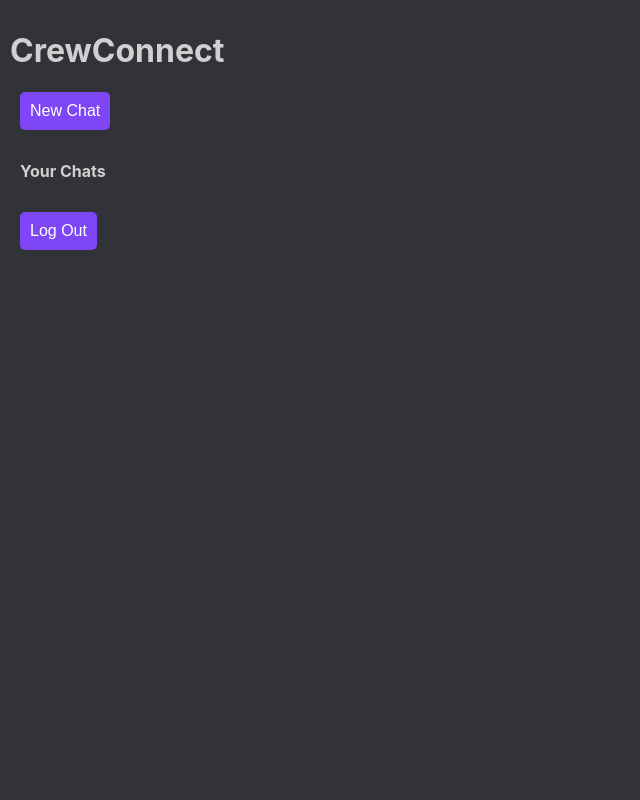
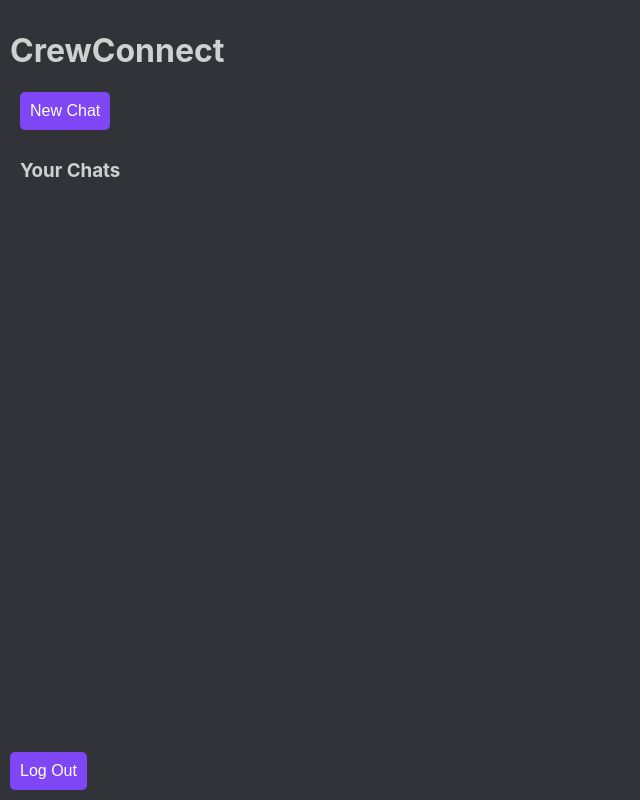
Before and after one commit to CooperCrew/crew-connect, a React (Create React App) app in the folder react-app/: page / in a window 1280 px wide. Both pictures are taken after typing "Sample", "Sample123" into the empty fields and a click on the button "Log In". Shown: the whole page, without its empty margins (0-640 px from the left). Built offline with nearby package versions, Linux system fonts and the light colour scheme.

Commit message:
Minor bug fixes

```diff
--- a/react-app/src/App.js
+++ b/react-app/src/App.js
@@ -5,6 +5,10 @@ import Login from './Login';
 import ChatList from './ChatList';
 import Chat from './Chat';
 import NewChat from './NewChat';
+
+// External variable declarations
+
+let newChatId = 1; // ID used for new chats
 
 // Main application
 
@@ -37,10 +41,9 @@ const App = () => {
     // Handler for creating a new chat
 
     const handleCreateChat = (users, name) => {
-        const newChatId = Math.max(...chats.map((chat) => chat.id)) + 1;
         const newChat = { id: newChatId, users, name, messages: [] };
         setChats([...chats, newChat]);
-        setSelectedChatId(newChatId);
+        setSelectedChatId(newChatId++);
     };
 
     // Showing the login page
@@ -69,13 +72,11 @@ const App = () => {
                 chats={chats}
                 onSelect={handleSelectChat}
             />
-            {selectedChatId && (
-                <Chat chat={chats.find((chat) => chat.id === selectedChatId)} setSelectedChatId={setSelectedChatId} />
-            )}
-            <button onClick={handleLogout}>Log Out</button>
+            <button onClick={handleLogout} className="log-out">Log Out</button>
         </div>
     );
 
 };
 
 export default App;
+export {newChatId};
--- a/react-app/src/Chat.js
+++ b/react-app/src/Chat.js
@@ -17,9 +17,11 @@ const Chat = ({chat, setSelectedChatId}) => {
     return (
         <div className='page'>
             <h1>{chat.name}</h1>
-            {chat.users.map((user) => (
-               <h4>{user}</h4>
-            ))}
+            <h4>Members:&ensp;
+                {chat.users.map((user) => (
+                <span>{user}&emsp;</span>
+                ))}
+            </h4>
             <ul>
                 {chat.messages.map((message) => (
                     <li key={message.id}>{message.user}+": "+{message.text}</li>
--- a/react-app/src/ChatList.js
+++ b/react-app/src/ChatList.js
@@ -10,11 +10,12 @@ const ChatList = ({chats, onSelect}) => {
 
     return (
         <div className='page'>
-            <h4>Your Chats</h4>
+            <h3>Your Chats</h3>
                 {chats.map((chat) => (
                     <button key={chat.id} onClick={() => onSelect(chat.id)}>
                         {chat.name}
                     </button>
+
                 ))}
         </div>
     );
--- a/react-app/src/NewChat.js
+++ b/react-app/src/NewChat.js
@@ -2,6 +2,7 @@
 
 import React, {useState} from 'react';
 import './index.css'
+import { newChatId } from './App.js';
 
 // Prop for popup
 
@@ -23,7 +24,7 @@ const NewChat = ({onCreate}) => {
     // Variable declarations
 
     const [users, setUsers] = useState([]);
-    const [name, setName] = useState("My Chat");
+    const [name, setName] = useState("My Chat " + (newChatId));
     const [isOpen, setIsOpen] = useState(false);
 
     // Function for toggling the popup
--- a/react-app/src/index.css
+++ b/react-app/src/index.css
@@ -67,7 +67,7 @@ code {
 .page button {
   padding: 10px;
   border-radius: 5px;
-  margin-left: 10px;
+  margin-left: 0px;
   border: none;
   background-color: #7e46f4;
   color: #fff;
@@ -144,3 +144,11 @@ code {
   border: 1px solid #ccc;
   margin-right: 20px;
 }
+
+/* Log Out Button Positioning */
+
+.log-out {
+  position: absolute;
+  bottom: 0;
+  margin-bottom: 10px;
+}
```
